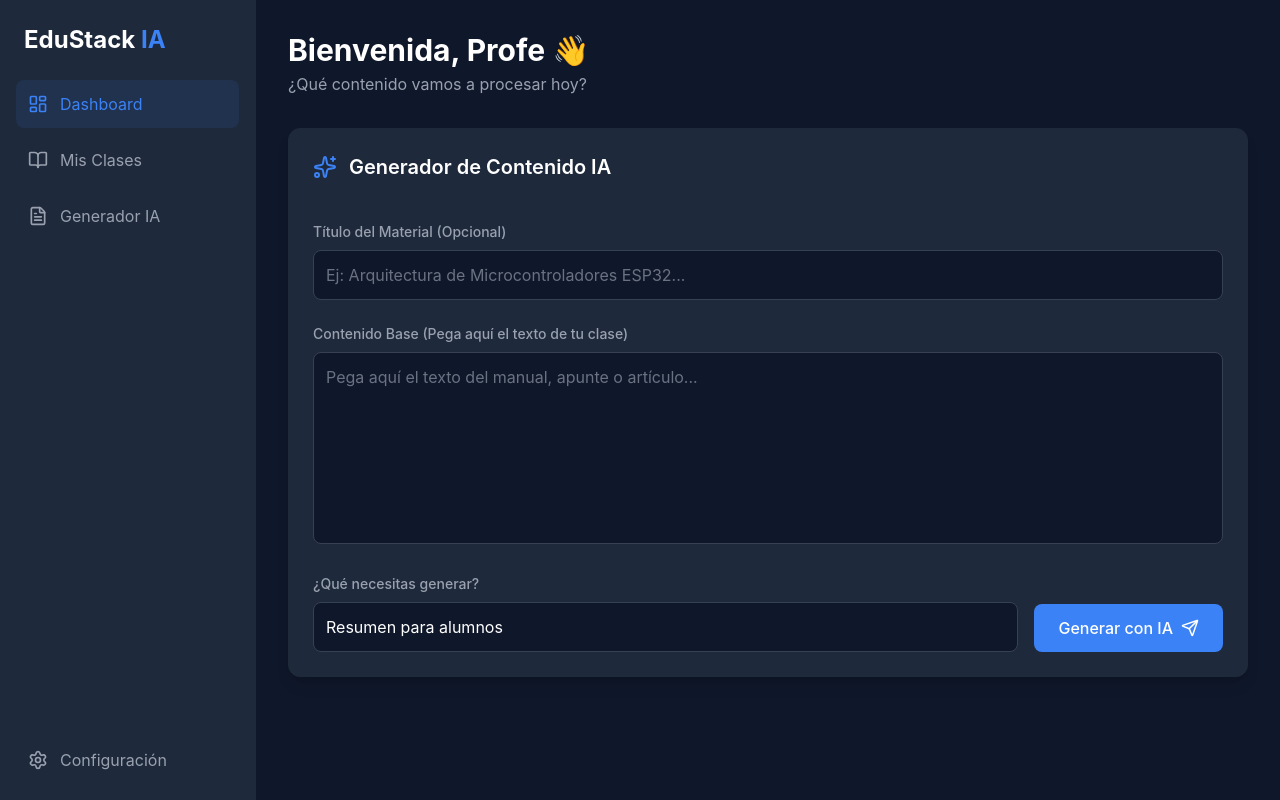
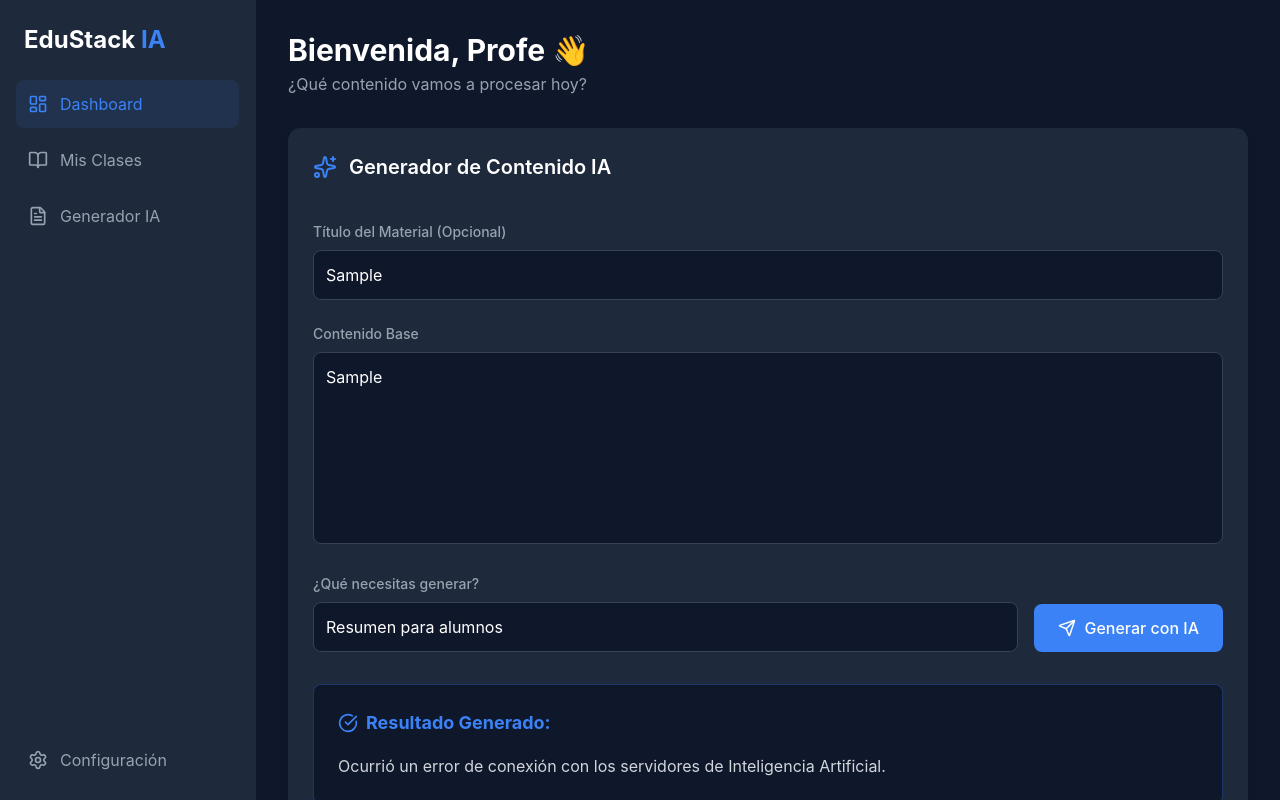
Before and after one commit to TamaraPiccinni/edustack-ia, a React (Vite) app: page / in a window 1280 px wide. Both pictures are taken after typing "Sample", "Sample" into the empty fields and a click on the button "Generar con IA". Built offline with nearby package versions, Linux system fonts and the light colour scheme; no server answers.

Commit message:
Etapa 5 feat: enhance AIGenerator component with error handling, loading state, and result display

```diff
--- a/src/components/AIGenerator.jsx
+++ b/src/components/AIGenerator.jsx
@@ -1,147 +1,128 @@
-// 1. IMPORTACIONES
-// 1. IMPORTACIONES
 import React, { useState } from 'react';
-import { Sparkles, FileText, Send, Loader2 } from 'lucide-react'; // Añadimos Loader2 para cuando cargue
+// Añadimos el ícono CheckCircle para el resultado
+import { Sparkles, FileText, Send, Loader2, CheckCircle } from 'lucide-react';
 
 export function AIGenerator() {
-    // --- EL ESTADO (La memoria del componente) ---
-    // useState('') significa "empieza vacío".
-    // 'titulo' es la variable que leemos, 'setTitulo' es la función que usamos para guardar cosas ahí.
+  // --- 1. EL ESTADO (La memoria) ---
   const [titulo, setTitulo] = useState('');
   const [contenido, setContenido] = useState('');
-    const [accion, setAccion] = useState('resumen'); // Empieza por defecto en "resumen"
-
-    // Este estado es para saber si la IA está "pensando" y mostrar un spinner
+  const [accion, setAccion] = useState('resumen');
   const [cargando, setCargando] = useState(false);
 
-    // --- LA LÓGICA DE NEGOCIO ---
-    // Esta función se ejecuta cuando hacemos clic en "Generar con IA"
+  // NUEVO ESTADO: Aquí guardaremos la respuesta que nos devuelva la IA
+  const [resultado, setResultado] = useState('');
+
+  // --- 2. LÓGICA DE NEGOCIO (Conexión a la API) ---
   const manejarEnvio = async (evento) => {
-        evento.preventDefault(); // Evita que la página se recargue (comportamiento por defecto de HTML)
+    evento.preventDefault();
 
-        // Validación básica: Si no hay texto, no hacemos nada
     if (contenido.trim() === '') {
       alert("Por favor, pega el contenido de la clase primero.");
       return;
     }
 
-        // Encendemos el modo "cargando"
     setCargando(true);
+    setResultado(''); // Limpiamos cualquier resultado anterior al hacer un nuevo envío
 
-        // Aquí simularemos que llamamos a la IA de Google.
-        // Como aún no tenemos la llave de la API, haremos una pausa falsa de 2 segundos.
-        console.log("Enviando a la IA:", { titulo, contenido, accion });
+    // ESTRUCTURA TRY...CATCH (Manejo de errores profesionales)
+    try {
+      // a. Preparar el Prompt (Ingeniería de Instrucciones oculta al usuario)
+      const instrucciones = `Actúa como un profesor experto en tecnología. Tarea solicitada: ${accion}. Contexto del material: ${titulo}. Material base a procesar: ${contenido}`;
 
-        setTimeout(() => {
-            // Apagamos el modo cargando después de 2 segundos
+      // b. La "Tubería" hacia Google Gemini usando la variable de entorno segura
+      // En Vite, leemos el .env usando import.meta.env
+      const API_KEY = import.meta.env.VITE_GEMINI_API_KEY;
+      const url = `https://generativelanguage.googleapis.com/v1beta/models/gemini-2.5-flash:generateContent?key=${API_KEY}`;
+
+      // c. Hacemos la petición (fetch) por HTTP POST (enviamos datos ocultos)
+      const respuestaServidor = await fetch(url, {
+        method: 'POST',
+        headers: { 'Content-Type': 'application/json' },
+        body: JSON.stringify({
+          contents: [{ parts: [{ text: instrucciones }] }]
+        })
+      });
+
+      // d. Convertimos la respuesta cruda de internet a un objeto JSON de JavaScript
+      const datos = await respuestaServidor.json();
+
+      // e. Navegamos por el JSON gigante que devuelve Google para sacar solo el texto
+      if (datos.candidates && datos.candidates[0].content.parts[0].text) {
+         const textoGenerado = datos.candidates[0].content.parts[0].text;
+         setResultado(textoGenerado); // ¡Guardamos el texto en la memoria de React!
+      } else {
+         setResultado("Hubo un error al leer la respuesta de la IA. Revisa la consola.");
+         console.log(datos); // Para ver qué falló
+      }
+
+    } catch (error) {
+      // Si se cae internet o la API falla, el código cae aquí para que la app no explote
+      console.error("Error grave en la conexión:", error);
+      setResultado("Ocurrió un error de conexión con los servidores de Inteligencia Artificial.");
+    } finally {
+      // El bloque 'finally' se ejecuta SIEMPRE, haya éxito o haya error.
       setCargando(false);
-            alert("¡Simulación terminada! Mira la consola (F12) para ver los datos atrapados.");
-            // Limpiamos los campos para el próximo uso
-            setTitulo('');
-            setContenido('');
-        }, 2000);
+    }
   };
 
   return (
-        // ... el resto del HTML ...
-        /* CONTENEDOR PRINCIPAL DE LA TARJETA
-           - bg-dark-card: Fondo oscuro elegante.
-           - border-gray-800: Un borde muy sutil para delimitar el área.
-           - rounded-xl: Bordes bien redondeados (estándar de diseño 2026).
-           - p-6: Espacio interno generoso para que nada quede apretado.
-        */
     <div className="bg-dark-card border border-gray-800 rounded-xl p-6 shadow-lg">
 
-            {/* --- ENCABEZADO DE LA HERRAMIENTA --- */}
       <div className="flex items-center gap-3 mb-6 border-b border-gray-800 pb-4">
         <Sparkles className="text-brand" size={24} />
         <h3 className="text-xl font-semibold text-white">Generador de Contenido IA</h3>
       </div>
 
-            {/* --- EL FORMULARIO (La estructura de datos) ---
-          Usamos la etiqueta semántica <form> para agrupar los campos de entrada.
-          La clase "space-y-6" agrega automáticamente margen vertical entre cada bloque
-          hijo, sin tener que poner "mb-6" en cada uno. ¡Magia de Tailwind!
-      */}
-            {/* Añadimos onSubmit para que escuche el clic del botón o la tecla Enter */}
       <form onSubmit={manejarEnvio} className="space-y-6">
 
-                {/* BLOQUE 1: TÍTULO */}
+        {/* (Los inputs siguen igual que en la etapa 4) */}
         <div>
-                    <label className="block text-sm font-medium text-gray-400 mb-2">
-                        Título del Material (Opcional)
-                    </label>
-                    <input
-                        type="text"
-                        placeholder="Ej: Arquitectura de Microcontroladores ESP32..."
-                        // 1. Le decimos qué variable mostrar
-                        value={titulo}
-                        // 2. Cada vez que tipeo una letra, 'e.target.value' captura esa letra y la guarda en el estado
-                        onChange={(e) => setTitulo(e.target.value)}
-                        className="w-full bg-dark border border-gray-700 rounded-lg p-3 text-white placeholder-gray-500 focus:outline-none focus:ring-1 focus:ring-brand transition-all"
-                    />
+          <label className="block text-sm font-medium text-gray-400 mb-2">Título del Material (Opcional)</label>
+          <input type="text" value={titulo} onChange={(e) => setTitulo(e.target.value)} placeholder="Ej: Arquitectura ESP32..." className="w-full bg-dark border border-gray-700 rounded-lg p-3 text-white placeholder-gray-500 focus:outline-none focus:ring-1 focus:ring-brand transition-all" />
         </div>
 
-                {/* BLOQUE 2: ÁREA DE TEXTO */}
         <div>
-                    <label className="block text-sm font-medium text-gray-400 mb-2">
-                        Contenido Base (Pega aquí el texto de tu clase)
-                    </label>
-                    <textarea
-                        placeholder="Pega aquí el texto del manual, apunte o artículo..."
-                        // Atamos el contenido bruto a nuestra variable 'contenido'
-                        value={contenido}
-                        onChange={(e) => setContenido(e.target.value)}
-                        className="w-full h-48 bg-dark border border-gray-700 rounded-lg p-3 text-white placeholder-gray-500 focus:outline-none focus:ring-1 focus:ring-brand transition-all resize-none"
-                    ></textarea>
+          <label className="block text-sm font-medium text-gray-400 mb-2">Contenido Base</label>
+          <textarea value={contenido} onChange={(e) => setContenido(e.target.value)} placeholder="Pega aquí el texto del manual..." className="w-full h-48 bg-dark border border-gray-700 rounded-lg p-3 text-white placeholder-gray-500 focus:outline-none focus:ring-1 focus:ring-brand transition-all resize-none"></textarea>
         </div>
 
-                {/* BLOQUE 3: SELECTOR Y BOTÓN */}
         <div className="flex items-end gap-4">
-
           <div className="flex-1">
-                        <label className="block text-sm font-medium text-gray-400 mb-2">
-                            ¿Qué necesitas generar?
-                        </label>
-                        <select
-                            // Atamos el selector a la variable 'accion'
-                            value={accion}
-                            onChange={(e) => setAccion(e.target.value)}
-                            className="w-full bg-dark border border-gray-700 rounded-lg p-3 text-white focus:outline-none focus:ring-1 focus:ring-brand appearance-none cursor-pointer"
-                        >
-                            <option value="resumen">Resumen para alumnos</option>
-                            <option value="examen">Examen Múltiple Choice (5 preguntas)</option>
-                            <option value="rubrica">Rúbrica de Evaluación</option>
-                            <option value="proyecto">Idea de Proyecto Práctico</option>
+            <label className="block text-sm font-medium text-gray-400 mb-2">¿Qué necesitas generar?</label>
+            <select value={accion} onChange={(e) => setAccion(e.target.value)} className="w-full bg-dark border border-gray-700 rounded-lg p-3 text-white focus:outline-none focus:ring-1 focus:ring-brand appearance-none cursor-pointer">
+              <option value="Un resumen para alumnos en lenguaje sencillo, resaltando palabras clave">Resumen para alumnos</option>
+              <option value="Un examen Multiple Choice de 5 preguntas con la respuesta correcta al final">Examen Múltiple Choice (5 preguntas)</option>
+              <option value="Una rúbrica de evaluación en formato de tabla para este tema">Rúbrica de Evaluación</option>
             </select>
           </div>
 
-                    {/* BOTÓN MÁGICO
-              Cambiamos type="button" a type="submit".
-              Si "cargando" es verdadero, deshabilitamos el botón y le bajamos la opacidad.
-          */}
-                    <button
-                        type="submit"
-                        disabled={cargando}
-                        className={`bg-brand hover:bg-blue-600 text-white font-medium py-3 px-6 rounded-lg transition-colors flex items-center gap-2 ${cargando ? 'opacity-50 cursor-not-allowed' : ''}`}
-                    >
-                        {/* Renderizado condicional: Si está cargando muestra el spinner rotando, si no, el texto */}
+          <button type="submit" disabled={cargando} className={`bg-brand hover:bg-blue-600 text-white font-medium py-3 px-6 rounded-lg transition-colors flex items-center gap-2 ${cargando ? 'opacity-50 cursor-not-allowed' : ''}`}>
             {cargando ? (
-                            <>
-                                <Loader2 size={18} className="animate-spin" />
-                                <span>Procesando...</span>
-                            </>
+              <><Loader2 size={18} className="animate-spin" /><span>Procesando...</span></>
             ) : (
-                            <>
-                                <span>Generar con IA</span>
-                                <Send size={18} />
-                            </>
+              <><Send size={18} /><span>Generar con IA</span></>
             )}
           </button>
+        </div>
+      </form>
 
+      {/* --- NUEVA ZONA: EL RESULTADO VISUAL ---
+          Renderizado condicional: Esto SOLO se dibuja en la pantalla si la variable
+          'resultado' tiene algún texto adentro.
+      */}
+      {resultado && (
+        <div className="mt-8 p-6 bg-dark border border-brand/30 rounded-lg shadow-inner">
+          <h4 className="text-lg font-bold text-brand mb-4 flex items-center gap-2">
+            <CheckCircle size={20} />
+            Resultado Generado:
+          </h4>
+          {/* whitespace-pre-wrap es vital: respeta los saltos de línea (Enters) que envía la IA */}
+          <div className="text-gray-300 whitespace-pre-wrap leading-relaxed">
+            {resultado}
           </div>
+        </div>
+      )}
 
-            </form>
     </div>
   );
 }
```
Also changed, not shown: 1 other file (tests, documents, lock files or other folders). Lines whose indentation alone changed are shown as unchanged.
